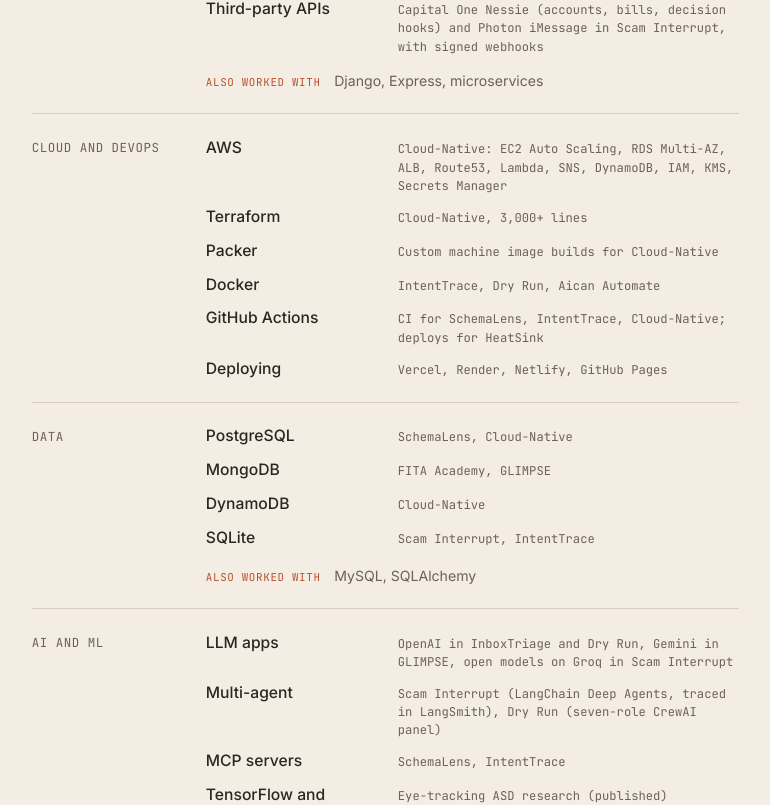
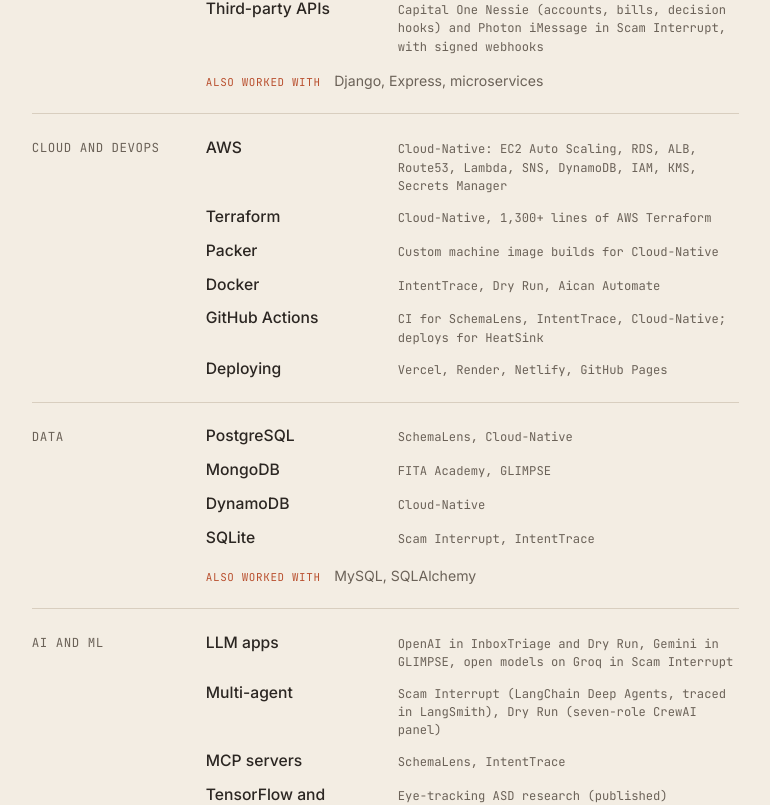
Before and after one commit to KeerthanaDeviGovindaraj/Portfolio, a plain HTML site: page index.html in a window 1280 px wide. Shown: the part 2778-3583 px from the top of the page, without its empty margins (393-1163 px from the left). Drawn offline with Linux system fonts and the light colour scheme.

Commit message:
New one-page resume, and correct the Cloud-Native claims to match the code
- Resume: rebuilt template (no overlaps, one-line skills rows for ATS), Scam Interrupt added, 4 featured projects plus the published paper
- Cloud-Native: '3,000+ lines' is 1,301 AWS lines and 'RDS Multi-AZ' is multi_az = false in the repo, so the site now says what the code does

```diff
--- a/index.html
+++ b/index.html
@@ -206,8 +206,8 @@
                <h3 class="stack-group__title">Cloud and DevOps</h3>
                <div class="stack-group__body">
                   <ul class="stack-list">
-                     <li><span class="sl__name">AWS</span><span class="sl__where">Cloud-Native: EC2 Auto Scaling, RDS Multi-AZ, ALB, Route53, Lambda, SNS, DynamoDB, IAM, KMS, Secrets Manager</span></li>
-                     <li><span class="sl__name">Terraform</span><span class="sl__where">Cloud-Native, 3,000+ lines</span></li>
+                     <li><span class="sl__name">AWS</span><span class="sl__where">Cloud-Native: EC2 Auto Scaling, RDS, ALB, Route53, Lambda, SNS, DynamoDB, IAM, KMS, Secrets Manager</span></li>
+                     <li><span class="sl__name">Terraform</span><span class="sl__where">Cloud-Native, 1,300+ lines of AWS Terraform</span></li>
                      <li><span class="sl__name">Packer</span><span class="sl__where">Custom machine image builds for Cloud-Native</span></li>
                      <li><span class="sl__name">Docker</span><span class="sl__where">IntentTrace, Dry Run, Aican Automate</span></li>
                      <li><span class="sl__name">GitHub Actions</span><span class="sl__where">CI for SchemaLens, IntentTrace, Cloud-Native; deploys for HeatSink</span></li>
@@ -364,7 +364,7 @@
                <span class="proj__no">05</span>
                <div class="proj__main">
                   <h3 class="proj__title">Cloud-Native Serverless App</h3>
-                  <p class="proj__desc">Production-style AWS infrastructure in 3,000+ lines of Terraform (VPCs, EC2 Auto Scaling, RDS Multi-AZ, ALB, Route53), plus an SNS to Lambda to DynamoDB verification pipeline and secure-by-default IAM, KMS, and Secrets Manager.</p>
+                  <p class="proj__desc">AWS infrastructure in 1,300+ lines of Terraform: a VPC across availability zones, an Auto Scaling group of 3 to 5 instances behind an ALB, KMS-encrypted RDS PostgreSQL, and Route53. Plus an SNS to Lambda to DynamoDB verification pipeline secured with IAM, four rotating KMS keys, and Secrets Manager.</p>
                   <span class="proj__tech">Python · FastAPI · Terraform · AWS</span>
                </div>
                <div class="proj__links">
```
Also changed, not shown: 3 other files.
